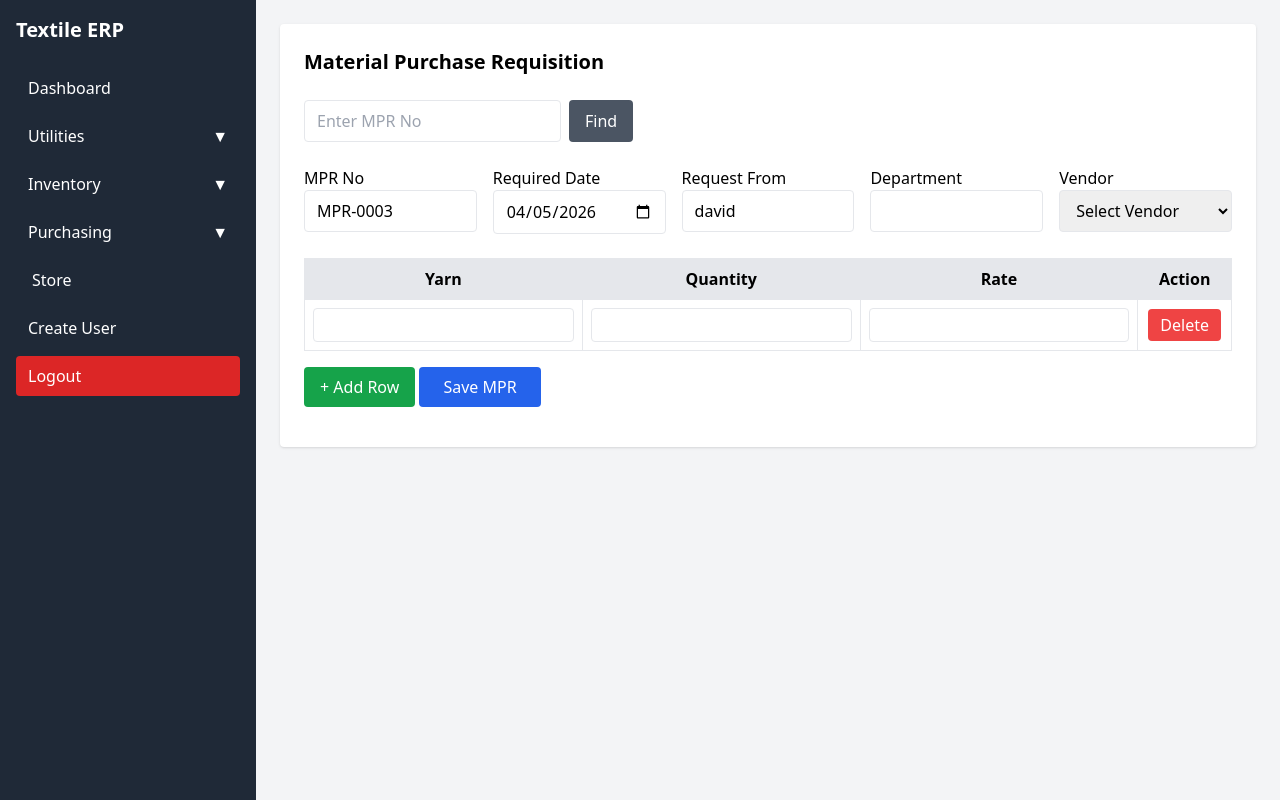
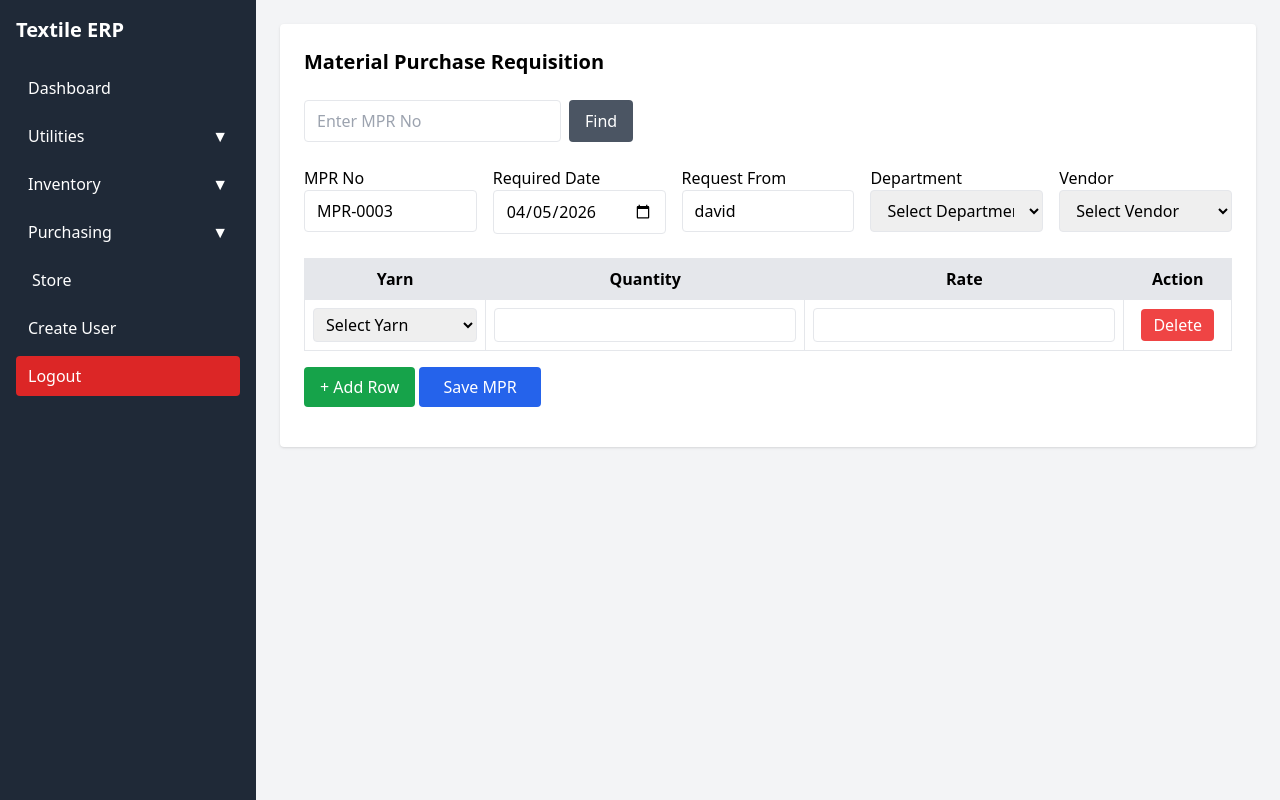
Before and after one commit to callmeyaseen/SAAS, a Django app: page /inventory/mpr-entry/ in a window 1280 px wide. Run offline with Django 5.2, Linux system fonts and the light colour scheme; a user stored in the database is signed in; data comes from the database, SQL or seed files in the repository; data that the repository does not hold is empty; some libraries are stand-ins or nearby versions.

Commit message:
Add dropdow in mpr yarn list

```diff
--- a/inventory/models.py
+++ b/inventory/models.py
@@ -14,7 +14,8 @@ class MPR(models.Model):
     mpr_date = models.DateField(auto_now_add=True)
     req_type = models.CharField(max_length=50, default="Stock")
     request_from = models.CharField(max_length=100)
-    department = models.CharField(max_length=100)
+    # department = models.CharField(max_length=100)
+    department = models.ForeignKey('utilities.Department',on_delete=models.SET_NULL,null=True,blank=True)
     priority = models.CharField(max_length=50, default="Normal")
     required_date = models.DateField()
     remarks = models.TextField(blank=True)
--- a/inventory/templates/inventory/mpr_entry.html
+++ b/inventory/templates/inventory/mpr_entry.html
@@ -52,38 +52,42 @@ value="{{ request.user.username }}"
 readonly
 class="w-full border rounded px-3 py-2">
 </div>
+
+<!-- Department -->
 <div>
 <label>Department</label>
-<input type="text"
-name="department"
-value="{{ mpr.department|default:'' }}"
-class="w-full border rounded px-3 py-2">
+<select name="department" class="w-full border rounded px-3 py-2">
+
+<option value="">Select Department</option>
+
+{% for d in departments %}
+<option value="{{ d.id }}"
+{% if mpr and mpr.department and mpr.department.id == d.id %}selected{% endif %}>
+{{ d.name }}
+</option>
+{% endfor %}
+
+</select>
 </div>
 
-<!-- VENDOR -->
+<!-- Vendor -->
 <div>
 <label>Vendor</label>
-
-<select name="vendor"
-class="w-full border rounded px-3 py-2">
+<select name="vendor" class="w-full border rounded px-3 py-2">
 
 <option value="">Select Vendor</option>
 
 {% for v in vendors %}
-
 <option value="{{ v.id }}"
-{% if mpr.suggested_vendor.id == v.id %}selected{% endif %}>
+{% if mpr and mpr.suggested_vendor and mpr.suggested_vendor.id == v.id %}selected{% endif %}>
 {{ v.vendor_name }}
 </option>
-
 {% endfor %}
 
 </select>
-
 </div>
 
 </div>
-
 
 <!-- ITEMS -->
 <table class="w-full border mb-4" id="itemTable">
@@ -102,27 +106,32 @@ class="w-full border rounded px-3 py-2">
 {% if items %}
 
 {% for row in items %}
-
 <tr>
 
 <td class="p-2 border">
-<input list="yarnList"
-name="item[]"
-value="{{ row.item.item_name }}"
-class="w-full border rounded px-2 py-1">
+<select name="item[]" class="w-full border rounded px-2 py-1">
+
+<option value="">Select Yarn</option>
+
+{% for yarn in yarns %}
+<option value="{{ yarn.id }}"
+{% if row.item.id == yarn.id %}selected{% endif %}>
+{{ yarn.item_name }}
+</option>
+{% endfor %}
+
+</select>
 </td>
 
 <td class="p-2 border">
-<input type="number"
-step="0.01"
+<input type="number" step="0.01"
 name="quantity[]"
 value="{{ row.quantity }}"
 class="w-full border rounded px-2 py-1">
 </td>
 
 <td class="p-2 border">
-<input type="number"
-step="0.01"
+<input type="number" step="0.01"
 name="rate[]"
 value="{{ row.rate }}"
 class="w-full border rounded px-2 py-1">
@@ -137,7 +146,6 @@ Delete
 </td>
 
 </tr>
-
 {% endfor %}
 
 {% else %}
@@ -145,21 +153,27 @@ Delete
 <tr>
 
 <td class="p-2 border">
-<input list="yarnList"
-name="item[]"
-class="w-full border rounded px-2 py-1">
+<select name="item[]" class="w-full border rounded px-2 py-1">
+
+<option value="">Select Yarn</option>
+
+{% for yarn in yarns %}
+<option value="{{ yarn.id }}">
+{{ yarn.item_name }}
+</option>
+{% endfor %}
+
+</select>
 </td>
 
 <td class="p-2 border">
-<input type="number"
-step="0.01"
+<input type="number" step="0.01"
 name="quantity[]"
 class="w-full border rounded px-2 py-1">
 </td>
 
 <td class="p-2 border">
-<input type="number"
-step="0.01"
+<input type="number" step="0.01"
 name="rate[]"
 class="w-full border rounded px-2 py-1">
 </td>
@@ -180,24 +194,13 @@ Delete
 
 </table>
 
-
-<!-- YARN LIST -->
-<datalist id="yarnList">
-{% for yarn in yarns %}
-<option value="{{ yarn.item_name }}">
-{% endfor %}
-</datalist>
-
-
 <button type="button"
 onclick="addRow()"
 class="bg-green-600 text-white px-4 py-2 rounded mb-4">
 + Add Row
 </button>
 
-
 {% if mpr %}
-
 <button type="submit"
 name="update"
 class="bg-green-600 text-white px-6 py-2 rounded">
@@ -210,48 +213,44 @@ View
 </a>
 
 {% else %}
-
 <button type="submit"
 name="save"
 class="bg-blue-600 text-white px-6 py-2 rounded">
 Save MPR
 </button>
-
 {% endif %}
 
 </form>
 
 </div>
 
-
 <script>
 
 function addRow(){
 
-let table=document
+let table = document
 .getElementById("itemTable")
 .getElementsByTagName("tbody")[0]
 
-let newRow=table.rows[0].cloneNode(true)
+let newRow = table.rows[0].cloneNode(true)
 
-newRow.querySelectorAll("input").forEach(i=>i.value="")
+// reset inputs
+newRow.querySelectorAll("input, select").forEach(i => i.value = "")
 
 table.appendChild(newRow)
-
 }
 
 function removeRow(btn){
 
-let row=btn.closest("tr")
+let row = btn.closest("tr")
 
-let table=document
+let table = document
 .getElementById("itemTable")
 .getElementsByTagName("tbody")[0]
 
-if(table.rows.length>1){
+if(table.rows.length > 1){
 row.remove()
 }
-
 }
 
 </script>
--- a/inventory/views.py
+++ b/inventory/views.py
@@ -6,6 +6,7 @@ from django.contrib.auth.models import User
 from decimal import Decimal
 from utilities.models import Vendor
 from .models import  Yarn, MPR, MPRItem
+from utilities.models import Department
 
 # ================= MPR AUTO NUMBER =================
 def generate_mpr_no():
@@ -31,6 +32,7 @@ def mpr_entry(request):
 
     yarns = Yarn.objects.all()
     vendors = Vendor.objects.all()
+    departments = Department.objects.all()
 
     mpr = None
     items = []
@@ -59,10 +61,11 @@ def mpr_entry(request):
 
         mpr = MPR.objects.create(
             mpr_no=mpr_no,
+            # departments=departments,
             required_date=request.POST.get("required_date"),
-            # request_from=request.POST.get("request_from"),
             request_from=request.user.username,
-            department=request.POST.get("department"),
+            # department=request.POST.get("department"),
+            department_id=request.POST.get("department"),
             suggested_vendor_id=request.POST.get("vendor"),
             created_by=request.user
         )
@@ -71,14 +74,16 @@ def mpr_entry(request):
         quantities = request.POST.getlist("quantity[]")
         rates = request.POST.getlist("rate[]")
 
-        for item_name, qty, rate in zip(items, quantities, rates):
+        for item_id, qty, rate in zip(items, quantities, rates):
 
-            if item_name and qty:
+            if item_id and qty:
 
                 qty = Decimal(qty)
                 rate = Decimal(rate) if rate else Decimal("0")
 
-                yarn = Yarn.objects.filter(item_name=item_name).first()
+                # yarn = Yarn.objects.filter(item_name=item_name).first()
+                yarn_id = item_id
+                yarn = Yarn.objects.filter(id=yarn_id).first()
 
                 if yarn:
 
@@ -105,8 +110,8 @@ def mpr_entry(request):
         if mpr:
 
             mpr.required_date = request.POST.get("required_date")
-            mpr.request_from = request.POST.get("request_from")
-            mpr.department = request.POST.get("department")
+            mpr.request_from = request.user.username
+            mpr.department_id = request.POST.get("department")
 
             mpr.save()
 
@@ -117,14 +122,14 @@ def mpr_entry(request):
             quantities = request.POST.getlist("quantity[]")
             rates = request.POST.getlist("rate[]")
 
-            for item_name, qty, rate in zip(items, quantities, rates):
+            for item_id, qty, rate in zip(items, quantities, rates):
 
-                if item_name and qty:
+                if item_id and qty:
 
                     qty = Decimal(qty)
                     rate = Decimal(rate) if rate else Decimal("0")
 
-                    yarn = Yarn.objects.filter(item_name=item_name).first()
+                    yarn = Yarn.objects.filter(id=item_id).first()
 
                     if yarn:
 
@@ -153,6 +158,7 @@ def mpr_entry(request):
             "items": items,
             "yarns": yarns,
             "vendors": vendors,
+            "departments": departments,
             "today": timezone.now().date()
         }
     )
```
Also changed, not shown: inventory/migrations/0002_alter_mpr_department.py (added).
